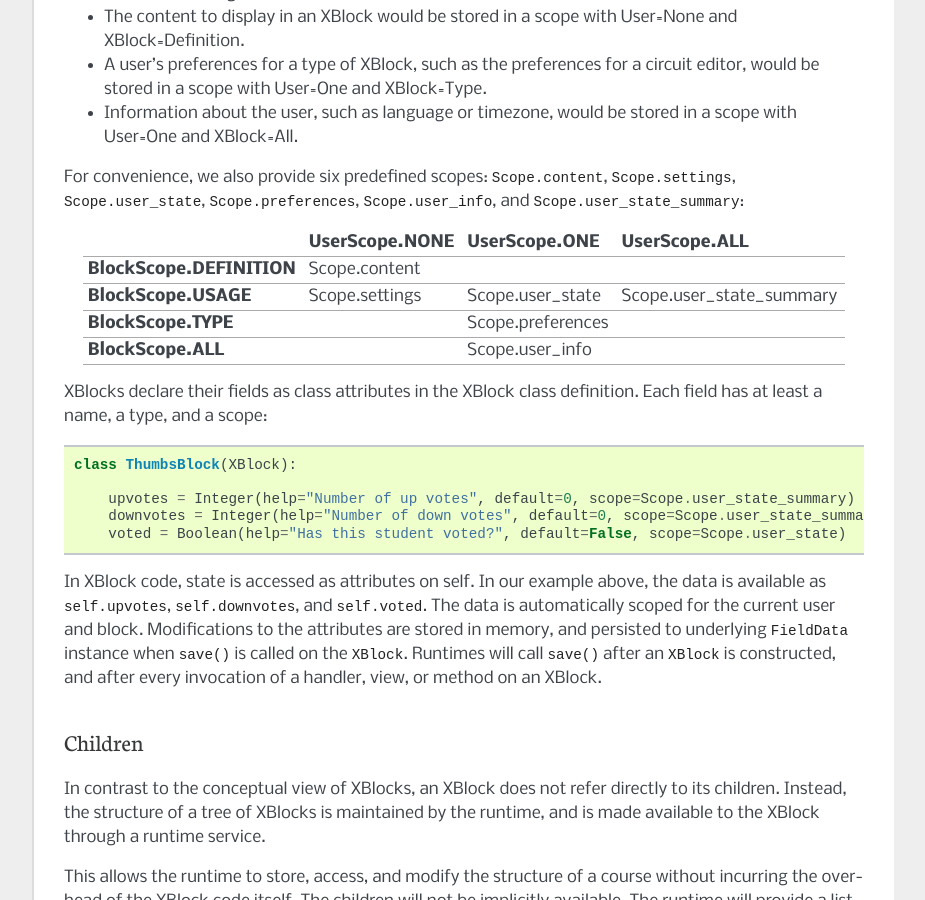
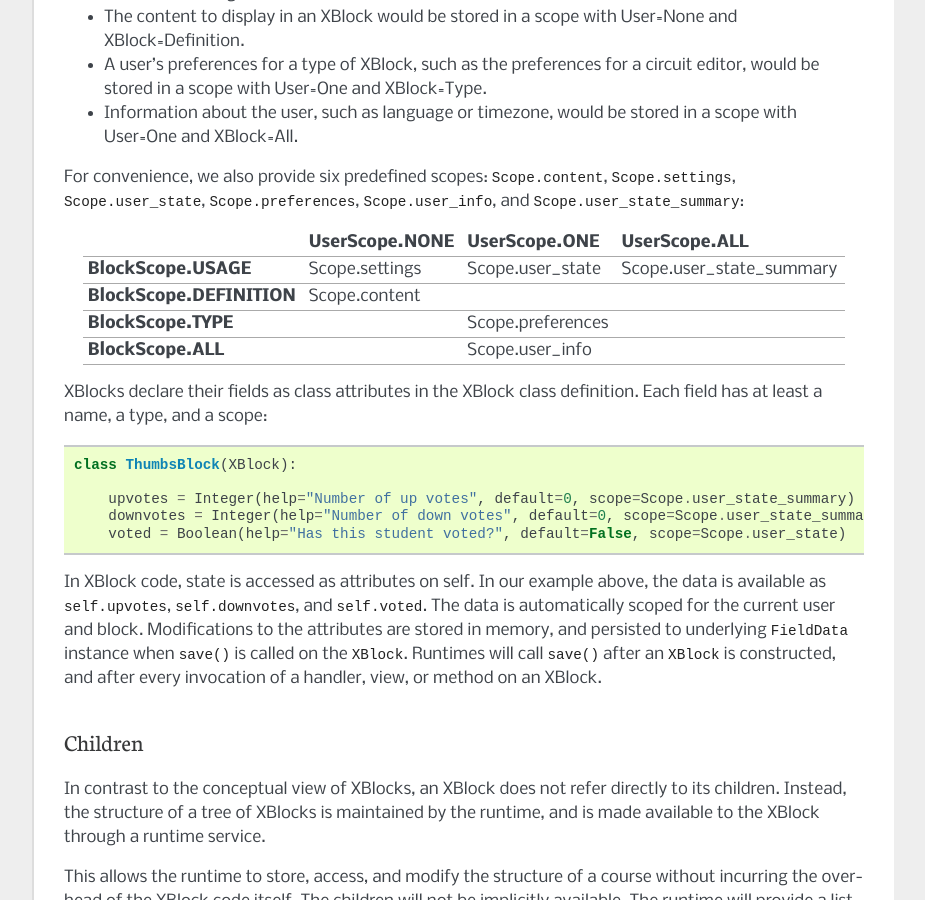
Before and after one commit to openedx/XBlock, a Sphinx documentation site: the page built from doc/guide/xblock.rst, in a window 1280 px wide and 900 px high, scrolled down 887 px. Shown: the whole window, without its empty margins (198-1123 px from the left). Built offline with Sphinx 7.4.7, drawn with Linux system fonts in a browser that asks for light colours.

```diff
--- a/doc/guide/xblock.rst
+++ b/doc/guide/xblock.rst
@@ -69,9 +69,9 @@ For convenience, we also provide six predefined scopes: ``Scope.content``,
 +---------------------------+----------------+-------------------+--------------------------+
 |                           | UserScope.NONE | UserScope.ONE     | UserScope.ALL            |
 +===========================+================+===================+==========================+
+| **BlockScope.USAGE**      | Scope.settings | Scope.user_state  | Scope.user_state_summary |
++---------------------------+----------------+-------------------+--------------------------+
 | **BlockScope.DEFINITION** | Scope.content  |                   |                          |
-+---------------------------+----------------+-------------------+--------------------------+
-| **BlockScope.USAGE**      | Scope.settings | Scope.user_state  | Scope.user_state_summary |
 +---------------------------+----------------+-------------------+--------------------------+
 | **BlockScope.TYPE**       |                | Scope.preferences |                          |
 +---------------------------+----------------+-------------------+--------------------------+
```
